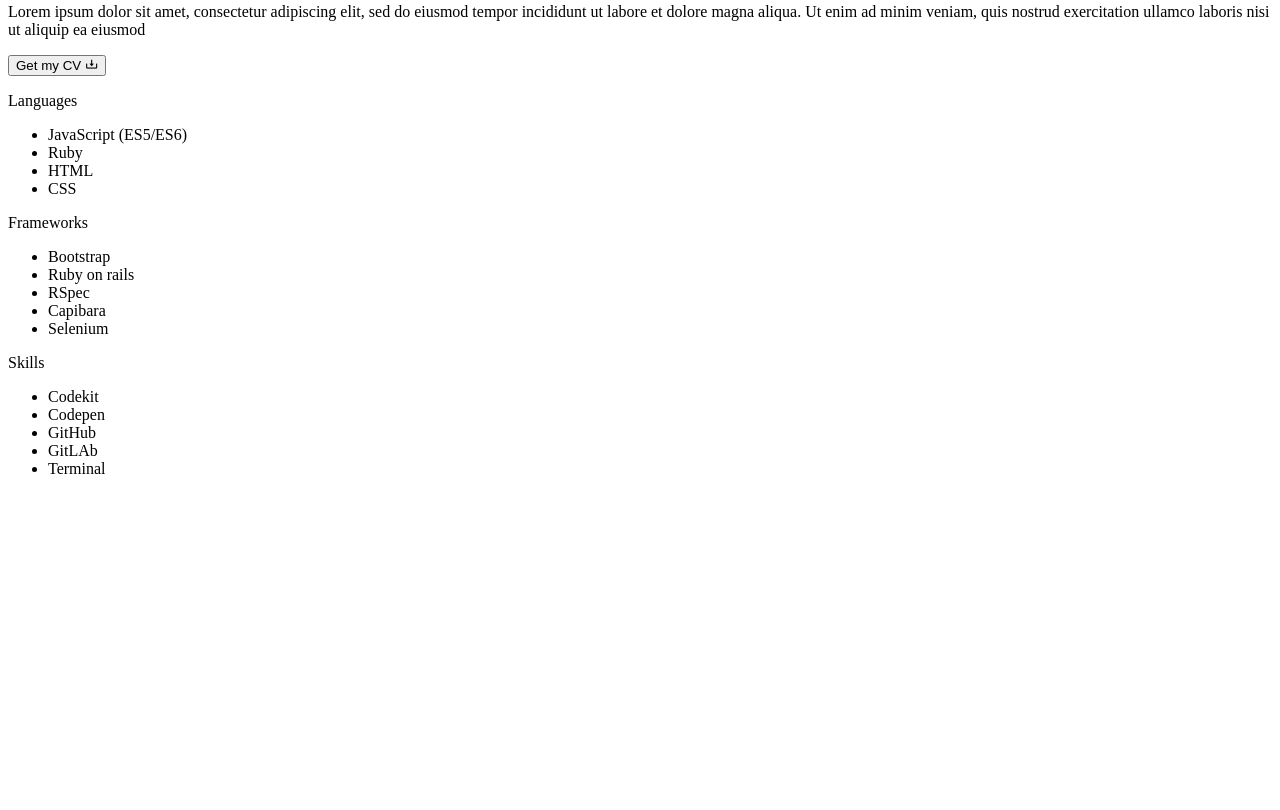
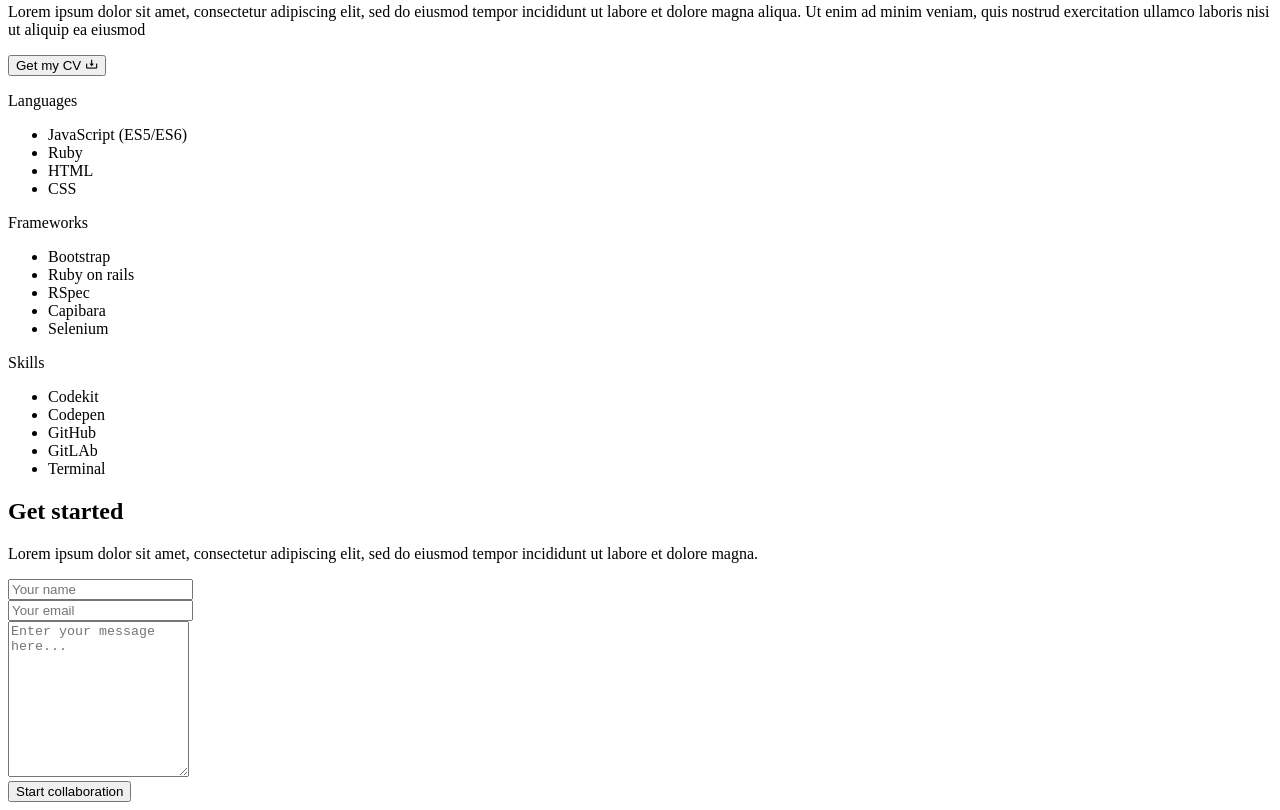
Before and after one commit to kelwilson/porfolio-reform, a website: page index.html in a window 1280 px wide. Shown: the part 4578-5388 px from the top of the page. Before the commit the page ends 5072 px from the top, so only its background shows below. Drawn offline with nearby package versions, Linux system fonts and the light colour scheme.

Commit message:
Add section tag div some dummy text a form field a submit button

```diff
--- a/index.html
+++ b/index.html
@@ -189,7 +189,7 @@
           </div>
         </article>
       </section>
-      <!--<section>
+      <section>
         <div class="backgroud-top-img"></div>
 
         <div>
@@ -242,7 +242,7 @@
         </form>
       </section>
     </main>
-    <footer>
+    <!--<footer>
       <nav>
         <div>
           <a href="#">Get my Resume <i class="fas fa-external-link-alt"></i></a>
```
